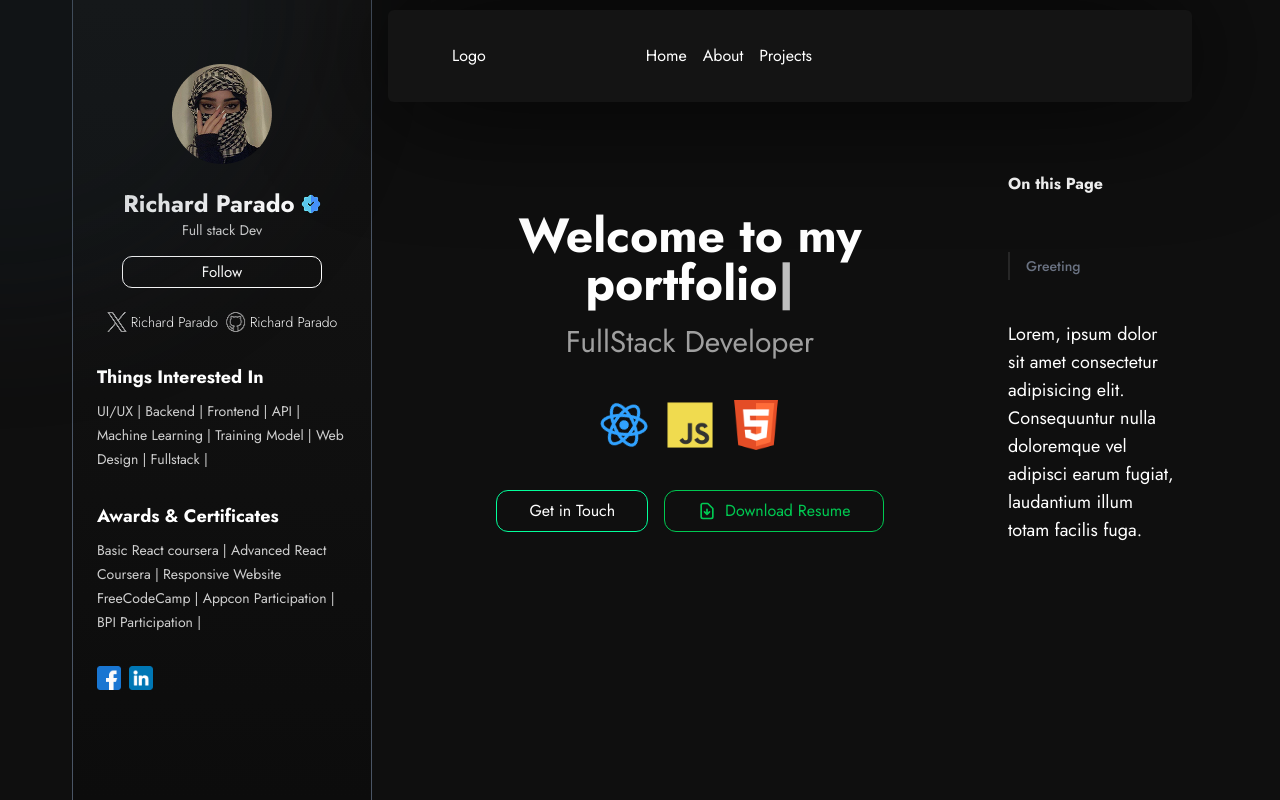
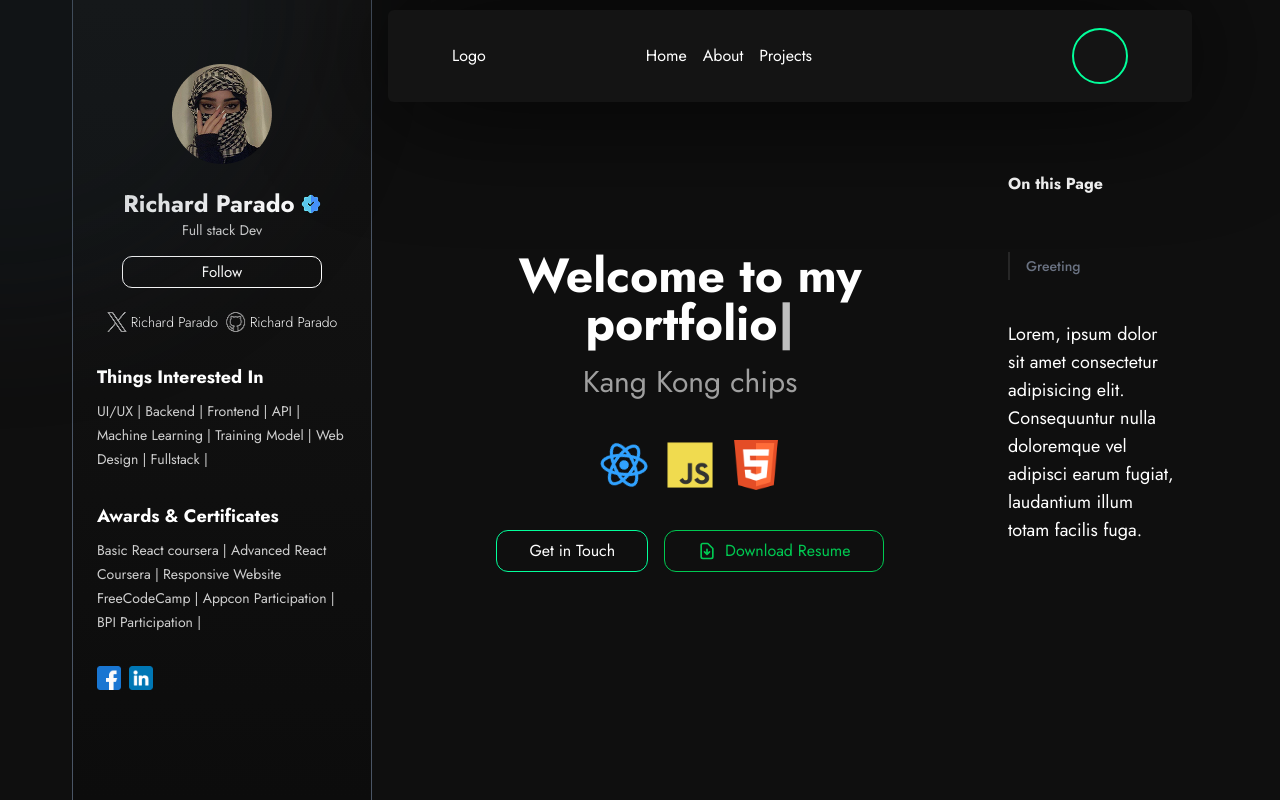
Before and after one commit to RichardPharads/PortfolioV2, a React (Vite) app: page / in a window 1280 px wide. Built offline with nearby package versions, Linux system fonts and the light colour scheme; grey boxes are pictures that could not be loaded.

Commit message:
add Profile

```diff
--- a/src/Components/Aside/Profile.jsx
+++ b/src/Components/Aside/Profile.jsx
@@ -5,6 +5,7 @@ import github from '../../Assets/github 1.png'
 import twitter from '../../Assets/twitter.png'
 import facebook from '../../Assets/facebook.png'
 import linkedin from '../../Assets/linkedin.png'
+import useMediaQuery from '../../Hooks/useMediaQuery'
 const lists = [
 
   { id: 1,
@@ -22,9 +23,10 @@ const lists = [
 
 
 function Profile() {
+  const isMobile = useMediaQuery({media: "(max-width-764px)"})
   return (
 
-    <div className={`center border-x  h-full border-gray-600 w-[300px] max-sm:w-full max-sm:bg-none max-sm:border-none border-t-0 bg-linear-to-t from-[#0C0C0C] from-0% to-[#141414] to-100% `}>
+    <div className={`center border-x h-full border-gray-600 w-[300px] max-sm:w-full max-sm:bg-none max-sm:border-none border-t-0 bg-linear-to-t from-[#0C0C0C] from-0% to-[#141414] to-100% `}>
       <div className=' flex flex-col gap-8 p-6 pt-16'>
         <div className=' h-fit flex flex-col items-center text-center gap-6'>
           <div className='profile w-[100px] h-[100px] rounded-full '>
--- a/src/Components/Main/Main.jsx
+++ b/src/Components/Main/Main.jsx
@@ -1,18 +1,24 @@
 import React from "react";
-import { motion } from "framer-motion"; // ✅ Correct import
+import { motion } from "framer-motion";
 import { useSection } from "../../Context/SectionContext.jsx";
+import useMediaQuery from "../../Hooks/useMediaQuery.jsx";
+
 function Main() {
   const { sectionRef, listContents } = useSection();
+  const isMobile = useMediaQuery({ query: "(max-width: 762px)" });
 
   return (
-    <div className="flex-1 z-0 scroll-auto p-2 md:p-4">
-      <div className="h-[600px] w-full">
+    <div className="flex-1 z-0 scroll-auto md:p-4">
+      <div className="h-full p-10 w-full">
         <div className="h-full flex flex-col">
           <div className="overflow-y-auto flex-1 scrollbar-hidden pb-10">
-            {listContents ?  listContents.map((items) => (
+            {listContents ? listContents.map((items) => {
+              // ❌ Hide Profile if not mobile
+              if (items.id === "Profile" && !isMobile) return null;
+
+              return (
                 <motion.div
                   key={items.id}
-
                   initial={{ opacity: 0, y: items.id === "About" ? 60 : 50 }}
                   whileInView={{ opacity: 1, y: 0 }}
                   viewport={{ once: false, amount: 0.3 }}
@@ -20,13 +26,13 @@ function Main() {
                 >
                   <div
                     ref={(el) => (sectionRef[items.id] = { current: el })}
-                  className="min-h-lvh w-full z-0 "
+                    className="min-h-lvh w-full z-0"
                   >
-
-                  {items.components && <items.components/>}
+                    {items.components && <items.components />}
                   </div>
                 </motion.div>
-            )): <h1>no item </h1>}
+              );
+            }) : <h1>No item</h1>}
           </div>
         </div>
       </div>
--- a/src/Components/NavBar/Navbar.jsx
+++ b/src/Components/NavBar/Navbar.jsx
@@ -6,6 +6,8 @@ import github from '../../Assets/github 1.png'
 import linkedin from '../../Assets/linkedin.png'
 import userProfile from '../../Assets/profile.jpg'
 import { useState } from 'react'
+import UserProfile from './UserProfile'
+import ToggleIcons from './ToggleIcons'
 const navLinks = [
   {
     id: 0,
@@ -38,34 +40,15 @@ function Navbar() {
         }
     </ul>
     <div className='absolute bottom-5 w-full'>
-      <div className='flex justify-between items-end px-4 gap-2 ' >
+      <div className='flex justify-between items-end p-5 gap-2 ' >
       <div className="button flex flex-col gap-2 items-end flex-wrap justify-center">
-        <div className='relative'>
-          {
-            isBtnHover && <div className='absolute left-12/12 bottom-4 bg-neutral-950 rounded-sm border border-neutral-500'>
-                    <div className='p-2 text-sm font-light'>RichardPharads</div>
-                  </div>
-          }
-          <i onMouseLeave={() => setIsBtnHover(false)} onMouseEnter={() => setIsBtnHover(true)} className="devicon-github-original text-3xl "></i>
+        <ToggleIcons/>
 
-        </div>
-        <div className='relative'>
-          {
-            isBtnHover && <div className='absolute left-12/12 bottom-4 bg-neutral-950 rounded-sm border border-neutral-500 '>
-                    <div className='p-2 text-sm font-light'>RichardPharads</div>
-                  </div>
-          }
-          <i onMouseLeave={() => setIsBtnHover(false)} onMouseEnter={() => setIsBtnHover(true)} className="devicon-linkedin-plain text-3xl "></i>
-
-        </div>
 
 
 
       </div>
-      <div className='flex flex-col items-center gap-2 ' onClick={() => dispatch({type:"profile"})} key="21">
-        <div className={`w-14 h-14 rounded-full border-accent border-2 bg-cover bg-[${userProfile}]`}></div>
-        <h4 className='text-center text-neutral-600 text-sm border px-2 py-1.5 rounded-2xl'>View Profile</h4>
-      </div>
+          <UserProfile/>
       </div>
     </div>
 
@@ -99,6 +82,9 @@ function Navbar() {
           }
           </ul>
         </div>
+        <div>
+         <UserProfile/>
+        </div>
       </div>
     </div>
     </div>
--- /dev/null
+++ b/src/Components/NavBar/ToggleIcons.jsx
@@ -0,0 +1,20 @@
+import React from 'react'
+import { useState } from 'react'
+
+function ToggleIcons() {
+      const [isBtnHover , setIsBtnHover ] = useState(false)
+
+  return (
+         <div className='relative'>
+          {
+            isBtnHover && <div className='absolute left-12/12 bottom-4 bg-neutral-950 rounded-sm border border-neutral-500'>
+                    <div className='p-2 text-sm font-light'>RichardPharads</div>
+                  </div>
+          }
+          <i onClick={() => alert("btn click")} onMouseLeave={() => setIsBtnHover(false)} onMouseEnter={() => setIsBtnHover(true)} className="devicon-github-original text-3xl "></i>
+
+        </div>
+  )
+}
+
+export default ToggleIcons
--- /dev/null
+++ b/src/Components/NavBar/UserProfile.jsx
@@ -0,0 +1,12 @@
+import React from 'react'
+import { useSection } from '../../Context/SectionContext'
+function UserProfile() {
+    const {dispatch} = useSection()
+  return (
+     <div className='flex flex-col items-center gap-2 ' onClick={() => dispatch({type:"profile"})} key="21">
+        <div className={`w-14 h-14 rounded-full border-accent border-2 bg-cover]`}></div>
+      </div>
+  )
+}
+
+export default UserProfile
--- a/src/Components/Page Components/LandingPage.jsx
+++ b/src/Components/Page Components/LandingPage.jsx
@@ -3,6 +3,7 @@ import { motion } from 'framer-motion'
 import react from '../../Assets/atom.png'
 import javascript from '../../Assets/javascript.png'
 import html from '../../Assets/html.png'
+import useMediaQuery from '../../Hooks/useMediaQuery'
 
 function LandingPage() {
   const [text, setText] = useState('')
@@ -30,7 +31,7 @@ function LandingPage() {
     link.click()
     document.body.removeChild(link)
   }
-
+  const isMobile = useMediaQuery({ query: '(max-width: 768px)' })
 
   return (
     <div className='pt-20 flex justify-center items-center'>
@@ -51,7 +52,9 @@ function LandingPage() {
               transition={{ duration: 0.8, delay: 0.5 }}
               className='text-xl md:text-2xl lg:text-3xl text-white/60'
             >
-              FullStack Developer
+              {
+                isMobile ? "Fullstack Developer " : "Kang Kong chips"
+              }
             </motion.h2>
           </div>
 
--- /dev/null
+++ b/src/Hooks/useMediaQuery.jsx
@@ -0,0 +1,18 @@
+import React, { useEffect, useState } from 'react'
+
+function useMediaQuery({query}) {
+
+    const [matches , setMatches ] = useState(() => window.matchMedia(query).matches)
+    useEffect(() => {
+        const queryList = window.matchMedia(query)
+        const listener = (event) => setMatches(event.matches)
+
+        queryList.addEventListener('change' , listener)
+        return () => {
+            queryList.removeEventListener('change' , listener)
+        }
+    }, [query])
+    return matches
+}
+
+export default useMediaQuery
--- a/src/data/MainContents.jsx
+++ b/src/data/MainContents.jsx
@@ -35,7 +35,7 @@ export const listContents = [
     id: 3,
     title: "Testimonials",
     contents: "Testimonials",
-    components: () => <Testimonials/>
+    components: () => <Testimonials/>,
 
   },
   ], [
@@ -43,14 +43,14 @@ export const listContents = [
     id: 1,
     title: "Projects",
     contents: "My Portfolio Projects",
-    components: () => <Projects/>
+    components: () => <Projects/>,
   }
   ],[
     {
       id:1,
       title: "Profile",
       contents: "My Profile",
-      components: () => <Profile/>
+
     }
   ]
 ]
```
Lines whose indentation alone changed are shown as unchanged.
